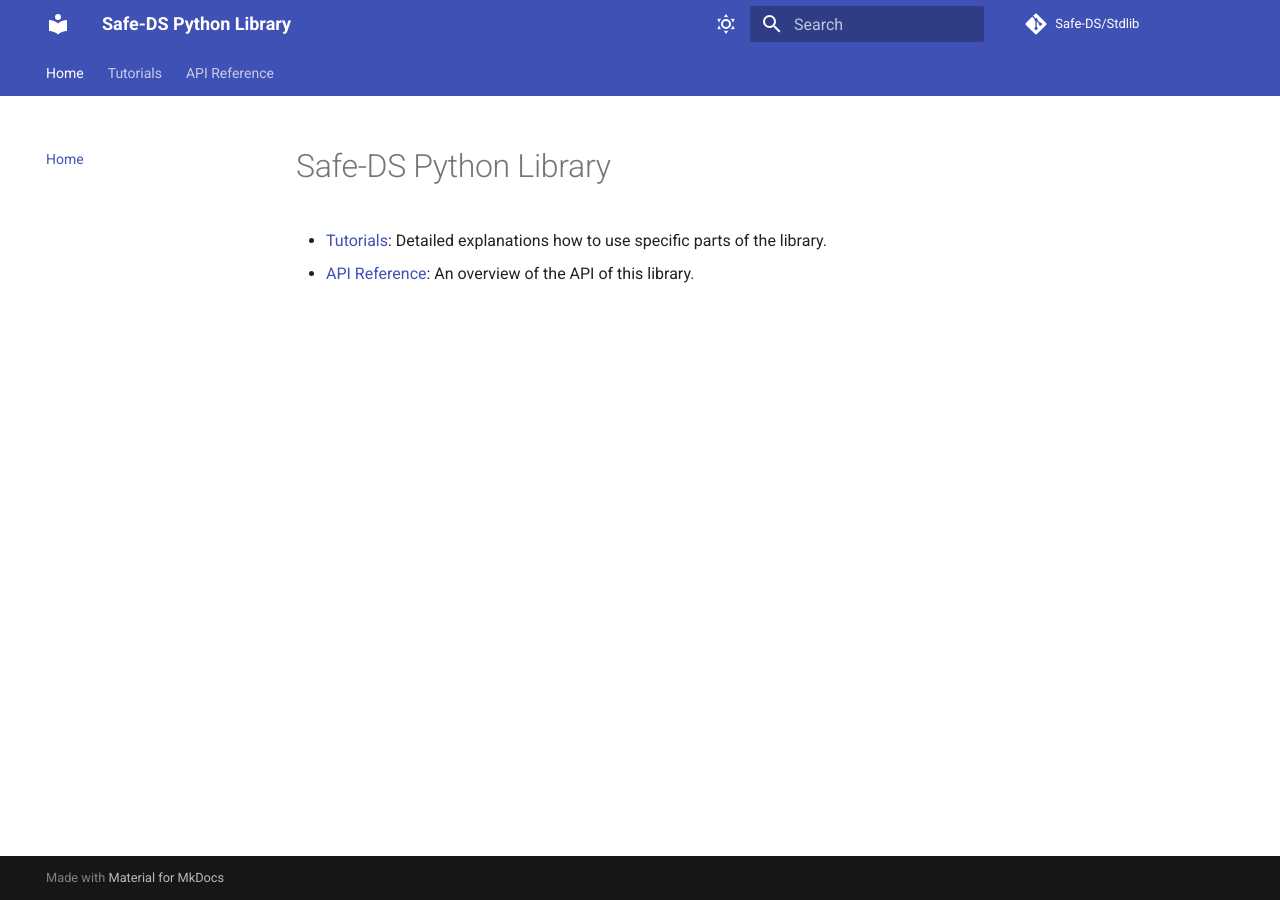
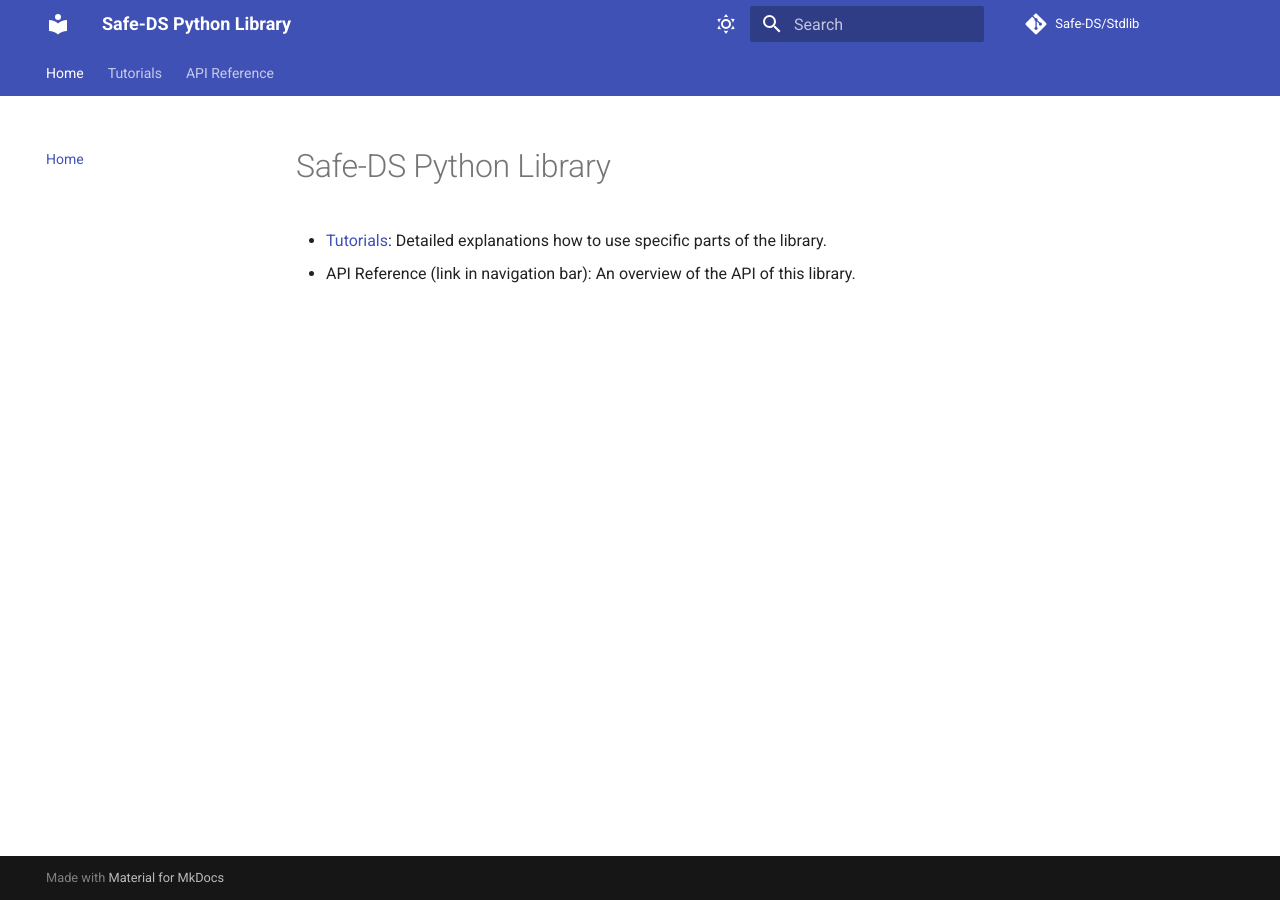
Before and after one commit to Safe-DS/Library, an MkDocs documentation site: the page built from docs/README.md, in a window 1280 px wide. Built offline with MkDocs 1.6.1 and Material for MkDocs 9.7.7, drawn with Linux system fonts in a browser that asks for light colours; comment, search, counter and statistics services are not loaded.

Commit message:
docs: fix broken link

```diff
--- a/docs/README.md
+++ b/docs/README.md
@@ -1,7 +1,6 @@
 # Safe-DS Python Library
 
 * [Tutorials][tutorials]: Detailed explanations how to use specific parts of the library.
-* [API Reference][api-reference]: An overview of the API of this library.
+* API Reference (link in navigation bar): An overview of the API of this library.
 
 [tutorials]: tutorials/README.md
-[api-reference]: reference/SUMMARY.md
```
